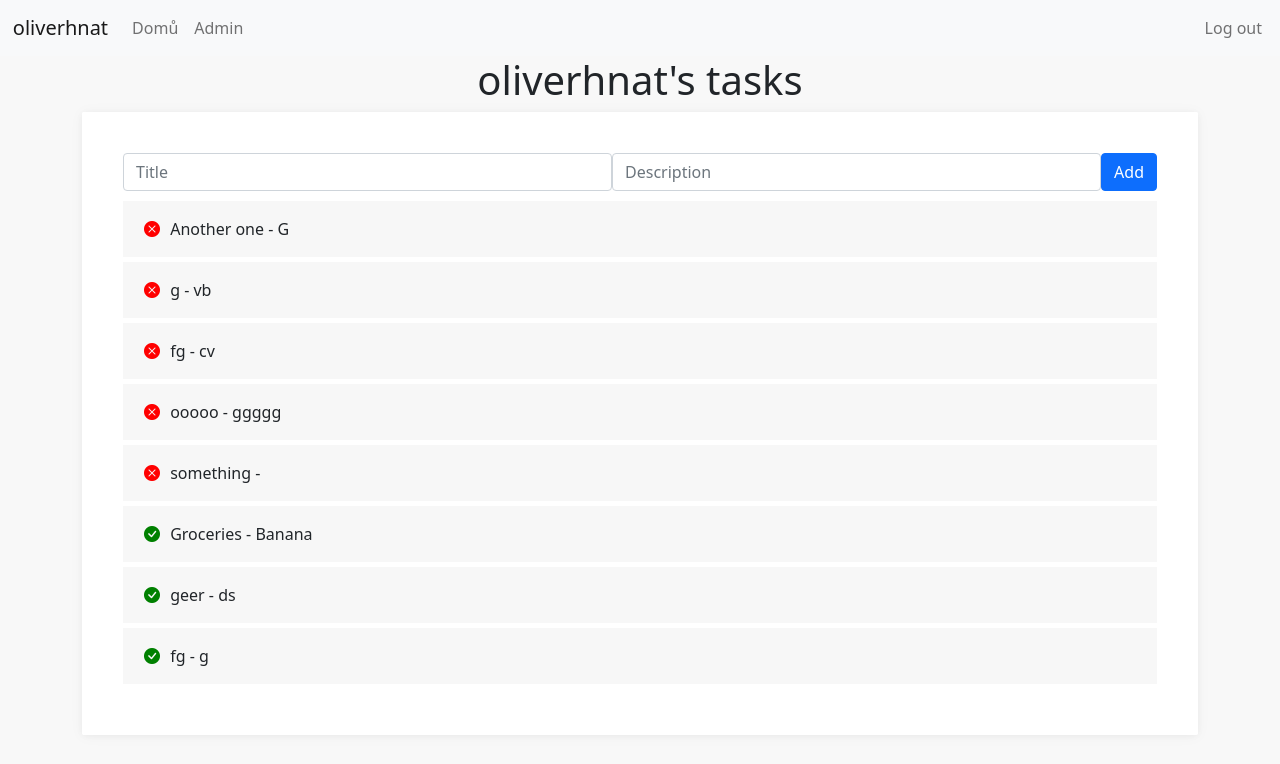
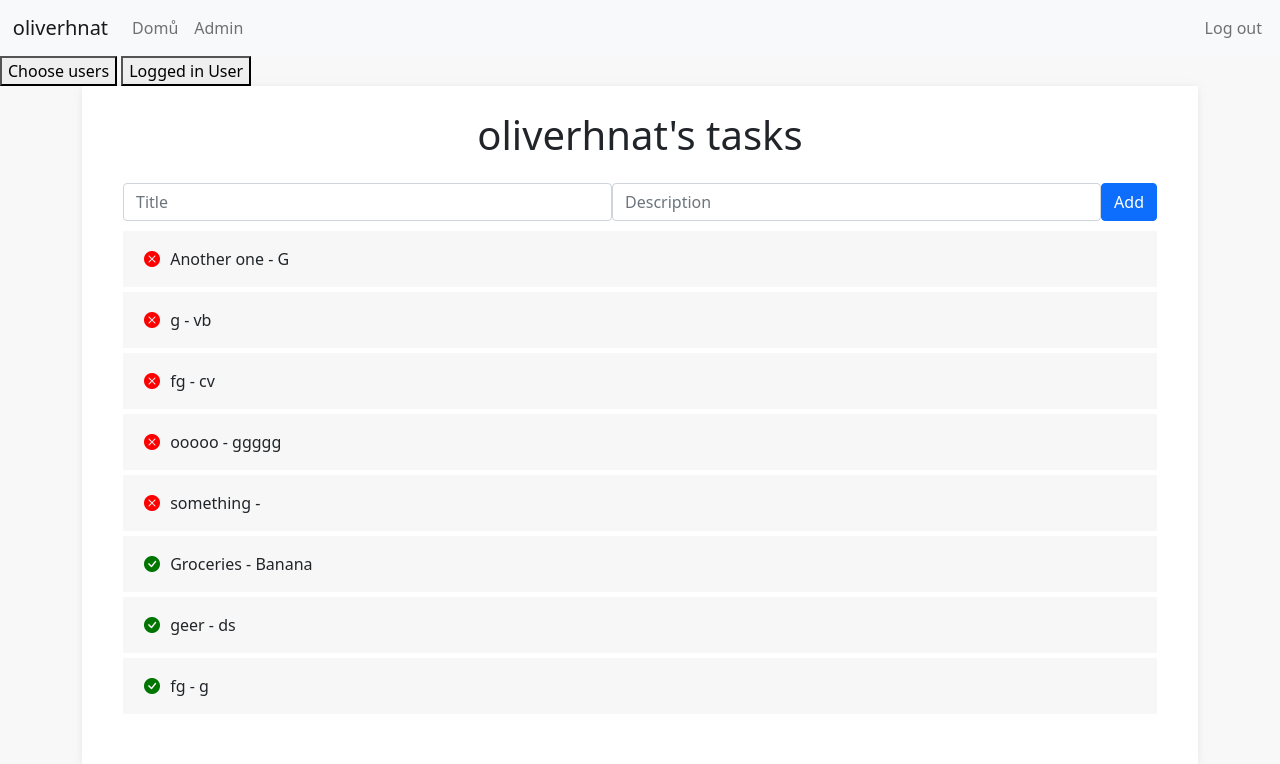
Before and after one commit to olinpin/interview_think_easy, a Django app: page / in a window 1280 px wide. Shown: the top 764 px of the page. Run offline with Django 3.2, Linux system fonts and the light colour scheme; a user stored in the database is signed in; data comes from the database, SQL or seed files in the repository; both versions use the stored data as it was after the commit; some libraries are stand-ins or nearby versions.

Commit message:
Added buttons for changing the default home view

```diff
--- a/Task_Manager/static/js/index.js
+++ b/Task_Manager/static/js/index.js
@@ -1,5 +1,6 @@
 // when the page loads
 document.addEventListener("DOMContentLoaded", () => {
+    name_change()
     document.querySelector('form').onsubmit = () => {
         // create a li and set the inner html to the value of the text input
         const li = document.createElement('li');
@@ -21,7 +22,7 @@ document.addEventListener("DOMContentLoaded", () => {
             type:'POST',
             url: sURL,
             data: {
-                username: username,
+                username: document.querySelector("#username").innerHTML,
                 title:document.querySelector("#title").value,
                 text:document.querySelector("#taskInput").value,
                 csrfmiddlewaretoken:$('input[name=csrfmiddlewaretoken]').val(),
@@ -63,4 +64,9 @@ document.addEventListener("DOMContentLoaded", () => {
             })
         }
     })
+    document.querySelectorAll('.buttons').forEach(button => {
+        button.onclick = function() {
+            show(button.getAttribute("name"));
+        }
+    })
 })
--- a/Task_Manager/templates/Task_Manager/index.html
+++ b/Task_Manager/templates/Task_Manager/index.html
@@ -3,40 +3,115 @@
 
 {% block head %}
 <title>Homepage</title>
+<style>
+    .page {
+        display: none;
+    }
+</style>
 <link rel="stylesheet" href="{% static 'css/index.css' %}">
 <script>
     var sURL = "{% url 'tasks:addTask' %}"
     var username = "{{ request.user.username }}"
     var URLc = "{% url 'tasks:change' %}"
+
+    // shows either "choose" or "logged" and hides the other one
+    function show(page) {
+        // hide both pages
+        document.querySelectorAll(".page").forEach(page => {
+            page.style.display = 'none';
+        });
+
+        document.querySelector("#users").value = username
+        name_change()
+        // show the correct page
+        document.querySelector(`#${page}`).style.display = "block";
+    }
+    function name_change() {
+        var username = document.querySelector("#users").value;
+        document.querySelector("#username").innerHTML = username;
+        document.querySelector("#todo-list").innerHTML = '';
+
+        // create a li and set the inner html to the value of the text input
+        {% for task in tasks %}
+        if ('{{ task.user }}' == username) {
+            const li = document.createElement('li');
+            li.innerHTML = '{{ task.title }}' + "-" + '{{ task.text }}'
+            // create a button and give it some css
+            const button = document.createElement('button');
+            button.style.background = "unset";
+            button.style.cursor = 'pointer';
+            button.style.border = 'unset';
+            button.style.margin = 'unset';
+            button.style.padding = 'unset';
+            button.style.textAlign = 'center'
+            button.id = {{ task.id }};
+            li.appendChild(button);
+            const div = document.createElement('div')
+            if ('{{ task.done }}' == "False") {
+                div.innerHTML = '<div class="todo-item"><button style="color:red"class="bi bi-x-circle-fill change" id="{{ task.id }}"></button> <span>{{ task.title }} - {{ task.text }}</span> </div>'
+            } else {
+                div.innerHTML = '<div class="todo-item"><button style="color:#007500"class="bi bi-check-circle-fill change" id="{{ task.id }}"></button> <span>{{ task.title }} - {{ task.text }}</span> </div>'
+            }
+                document.querySelector("#todo-list").append(div);
+            // clear the input field
+            document.querySelector("#taskInput").value = "";
+            document.querySelector("#title").value = "";
+        }
+        {% endfor %}
+    }
 </script>
 <script type="text/javascript" src="{% static 'js/index.js' %}"></script>
 {% endblock %}
 
 {% block body %}
-<h1>{{ request.user.username }}'s tasks</h1>
 {% csrf_token %}
+<div>
+    <button name="choose" class="buttons">Choose users</button>
+    <button name="logged" class="buttons">Logged in User</button>
+</div>
+
+<div id="choose" class="page">
+    <label for="users">Choose user:</label>
+    <div>
+        <select name="users" id="users" onchange="name_change()">
+            {% for user in users %}
+            {% if user.username == request.user.username %}
+            <option value="{{ user }}" default>{{ user }}</option>
+            {% else %}
+            <option value="{{ user }}">{{ user }}</option>
+            {% endif %}
+            {% endfor %}
+        </select>
+    </div>
+</div>
+
 
 <div class="container">
     <div class="row">
         <div class="col-md-12">
             <div class="card card-white">
+                <h1><span id="username">{{ request.user.username }}</span>'s tasks</h1>
                 <div class="card-body">
                     <form>
                         <div class="add-items d-flex"> <input id="title" type="text" class="form-control todo-list-input" placeholder="Title"> <input id="taskInput" type="text" class="form-control todo-list-input" placeholder="Description">
                             <button id="submit" class="add btn btn-primary font-weight-bold todo-list-add-btn">Add</button>
                         </div>
                     </form>
+                    <div id="logged" class="page"></div>
                     <div class="todo-list" id="todo-list">
-                    {% for task in tasks %}
-                        <div class="todo-item">
-                            {% if task.done %}<button style="color:green" class="bi bi-check-circle-fill change" id="{{ task.id }}"></button>{% else %}<button style="color:red"class="bi bi-x-circle-fill change" id="{{ task.id }}"></button>{% endif %}
-                            <span>{{ task.title }} - {{ task.text }}</span>
+
+                            {% for task in tasks %}
+                                <div class="todo-item">
+                                    {% if task.done %}<button style="color:green" class="bi bi-check-circle-fill change" id="{{ task.id }}"></button>{% else %}<button style="color:red"class="bi bi-x-circle-fill change" id="{{ task.id }}"></button>{% endif %}
+                                    <span>{{ task.title }} - {{ task.text }}</span>
+                                </div>
+                            {% endfor %}
                         </div>
-                    {% endfor %}
                 </div>
                 </div>
             </div>
         </div>
     </div>
 </div>
+
 {% endblock %}
--- a/Task_Manager/urls.py
+++ b/Task_Manager/urls.py
@@ -13,5 +13,5 @@ urlpatterns = [
 
     ### FUNCTIONS ###
     path('addTask', views.addTask, name="addTask"),
-    path('change', views.change, name="change")
+    path('change', views.change, name="change"),
 ]
--- a/Task_Manager/views.py
+++ b/Task_Manager/views.py
@@ -1,4 +1,5 @@
 from django.http import HttpResponseRedirect, JsonResponse
+from django.http.response import HttpResponse
 from django.shortcuts import render
 from django.contrib.auth import login, logout, authenticate
 from django.contrib.auth.decorators import login_required
@@ -6,15 +7,20 @@ from django.contrib.auth.models import User
 from django.urls import reverse
 from django.contrib import messages
 from .models import Tasks
+import json
+from django.core import serializers
 
 # Create your views here.
 
 @login_required(login_url='tasks:login')
 def index(request):
     # get all tasks that are associated with this user and make them in order
-    tasks_model = Tasks.objects.all().filter(user=request.user).order_by("done")
+    #tasks_model = Tasks.objects.all().filter(user=request.user).order_by("done")
+    tasks_model = Tasks.objects.all().order_by("done")
+    users = User.objects.all()
     return render(request, 'Task_Manager/index.html', {
         "tasks": tasks_model,
+        "users": users,
     })
 
 def login_view(request):
@@ -98,11 +104,12 @@ def addTask(request):
 
 # this function changes the 'done' field of task based on id
 def change(request):
-    id = request.POST['id']
-    task = Tasks.objects.get(id=id)
-    task.done = not task.done
-    task.save()
-    return JsonResponse({
-        "code":400,
-        "done": task.done,
-        })
+    if request.method == "POST":
+        id = request.POST['id']
+        task = Tasks.objects.get(id=id)
+        task.done = not task.done
+        task.save()
+        return JsonResponse({
+            "code":400,
+            "done": task.done,
+            })
```
Also changed, not shown: db.sqlite3.
